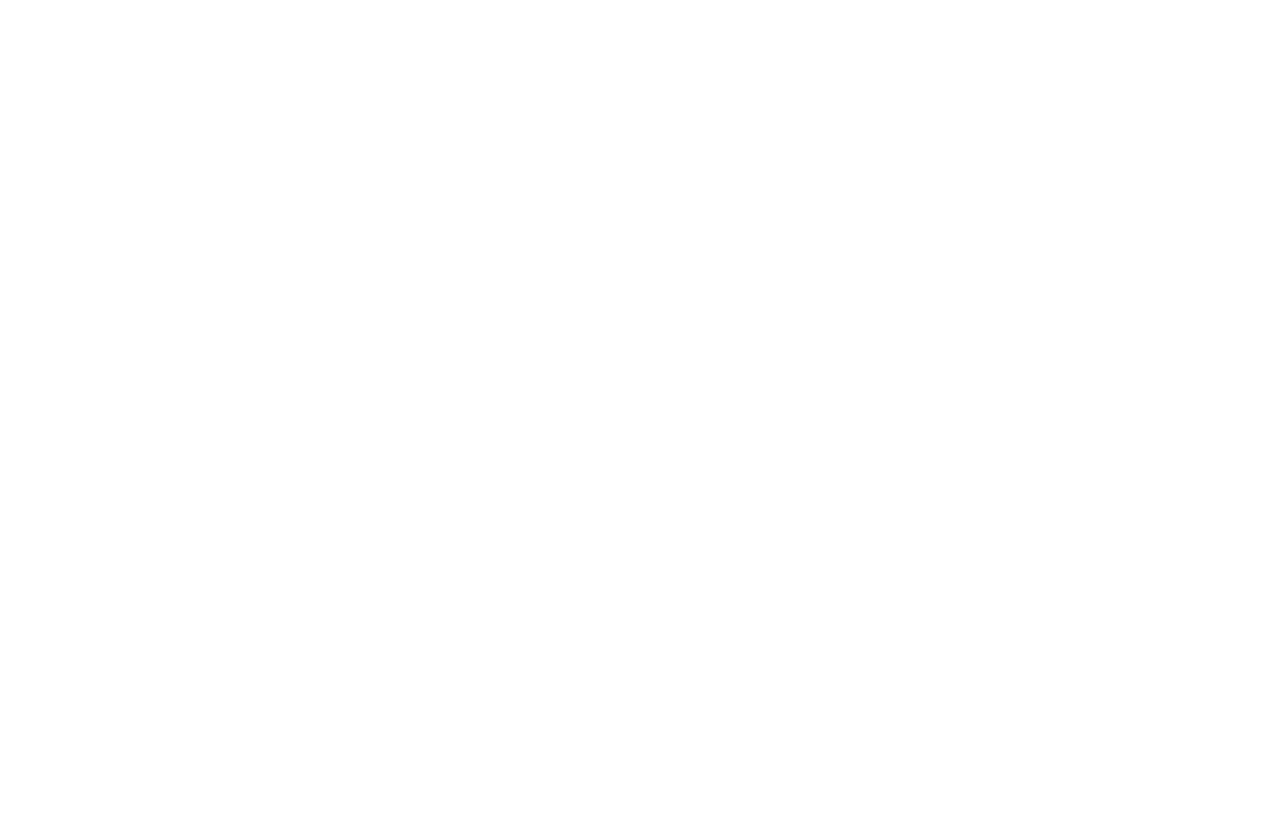
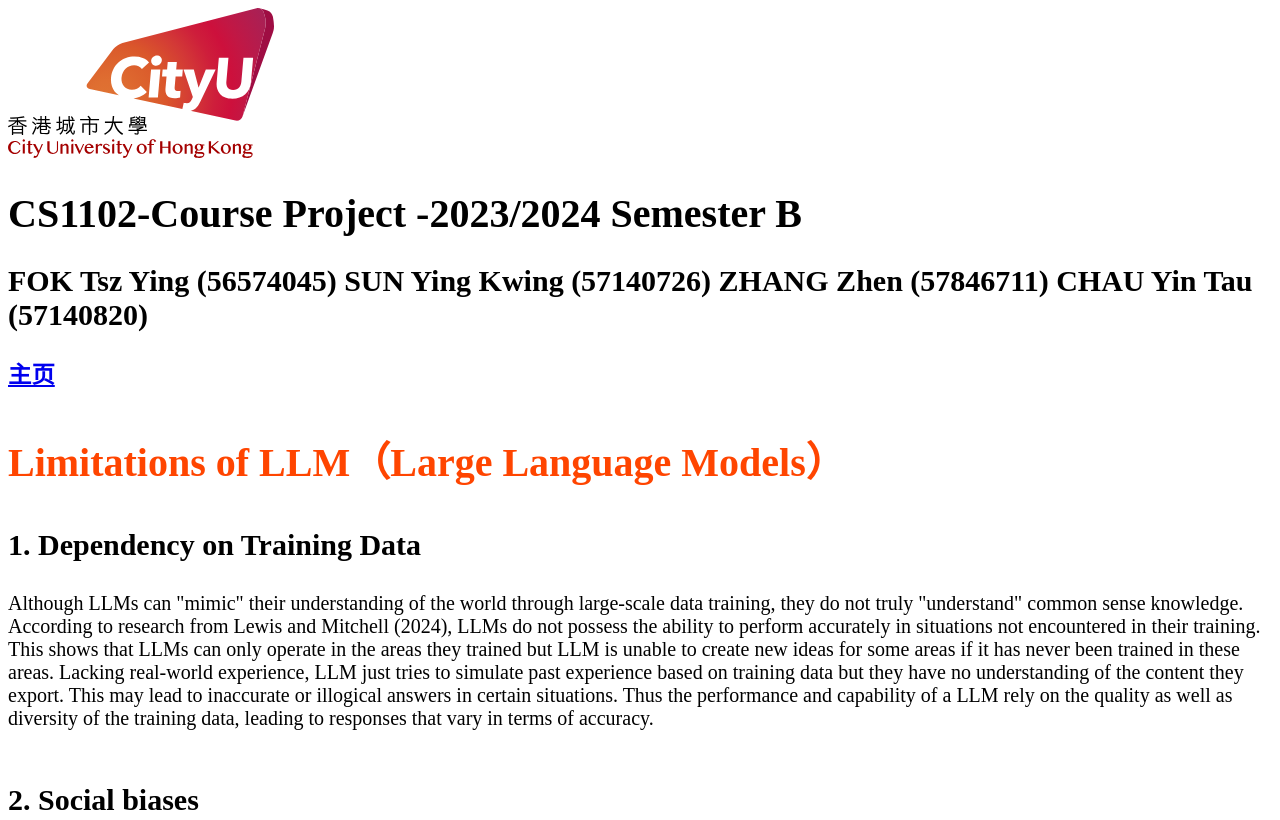
Before and after one commit to maizz25/cs1102-group-project, a plain HTML site: page index.html in a window 1280 px wide. Shown: the top 820 px of the page. Drawn offline with Linux system fonts and the light colour scheme.

Commit message:
Update index.html

```diff
--- a/index.html
+++ b/index.html
@@ -15,6 +15,7 @@
         body{font-family: 'Times New Roman', Times, serif;
         font-size: 20px
                         }
+ </style>
 
 </head>
 
@@ -36,7 +37,7 @@
 </h2>
 
 <h3>
-    <a href= https://maysunmay.github.io/CS1102LLMs> Home </a>
+    <a href= https://maysunmay.github.io/CS1102LLMs> 主页 </a>
 </h3>
 
 
```
